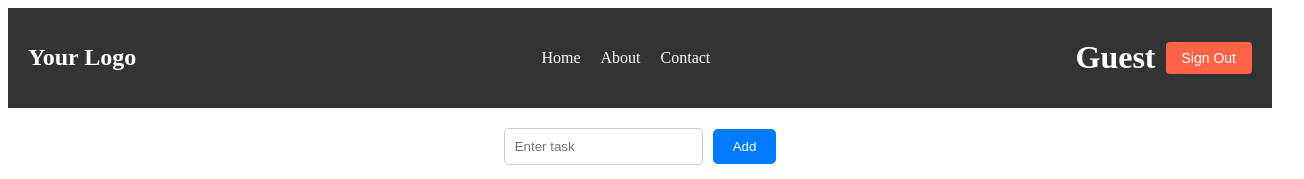
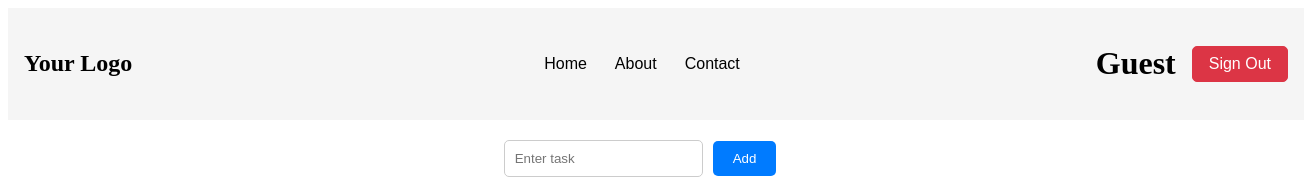
Before and after one commit to rc-balaji/react-stateManagement, a React (Vite) app: page /home in a window 1280 px wide. Shown: the top 179 px of the page, 1304 px wide, since content can reach past the window. Built offline with nearby package versions, Linux system fonts and the light colour scheme; no server answers.

Commit message:
Successs

```diff
--- a/src/Components/Home.css
+++ b/src/Components/Home.css
@@ -53,8 +53,9 @@
   background-color: #f5f5f5;
   border: 1px solid #ddd;
   border-radius: 5px;
-  padding: 20px;
+  padding: 10px;
   width: auto;
+  margin-top: 3px;
 }
 
 /* Input field for task update and the "Update" and "Delete" buttons */
--- a/src/Components/Home.jsx
+++ b/src/Components/Home.jsx
@@ -111,6 +111,19 @@ export const Home = () => {
     }
   };
 
+
+    function formatFirestoreTimestampToTime(timestamp) {
+        if (timestamp && timestamp.toDate) {
+          const date = timestamp.toDate(); // Convert Firestore timestamp to JavaScript Date
+          const hours = date.getHours().toString().padStart(2, "0"); // Get hours (in 2-digit format)
+          const minutes = date.getMinutes().toString().padStart(2, "0"); // Get minutes (in 2-digit format)
+          const seconds = date.getSeconds().toString().padStart(2, "0"); // Get seconds (in 2-digit format)
+
+          return `${hours}:${minutes}:${seconds}`;
+        }
+
+        return ""; // Handle the case where the timestamp is null or undefined
+      }
   return (<div>
   <Navbar />
     <div className="home-container">
@@ -133,16 +146,18 @@ export const Home = () => {
     <h2 className="task-list-header">Tasks</h2>
     {tasks.map((taskItem) => (
       <div className="task-item" key={taskItem.id}>
-        {taskItem.task}
-        {/* <input
-          type="text"
-          className="update-input"
-          placeholder="for update"
-          value={NewTask}
-          onChange={(e) => {
-            setNewTask(e.target.value);
-          }}
-        /> */}
+        <div style={{
+            display:'flex',
+            flexDirection:'row',
+            justifyContent:'space-between',
+            gap:20
+        }} >
+        <h3>{taskItem.task}</h3>
+        <h3> {formatFirestoreTimestampToTime(taskItem.timestamp)}</h3>
+
+
+         </div>
+
         <div className="btn" >
         <button className="update-button" onClick={() => Update(taskItem.id)}>
           Update
--- a/src/Components/Navbar.css
+++ b/src/Components/Navbar.css
@@ -1,63 +1,73 @@
-/* Navbar.css (Create a new CSS file called Navbar.css) */
-
+/* Navbar Container */
 .navbar-container {
-    background-color: #333;
-    color: #fff;
-    padding: 10px 0;
     display: flex;
     justify-content: space-between;
     align-items: center;
+    padding: 1rem;
+    background-color: whitesmoke;
+    width: 100%;
+
   }
 
+  /* Navbar Logo */
   .navbar-logo {
-    font-size: 24px;
+    font-size: 1.5rem;
     font-weight: bold;
-    margin-left: 20px;
   }
 
+  /* Navbar Links */
   .navbar-links {
+    display: flex;
     list-style: none;
-    display: flex;
-    gap: 20px;
   }
 
   .navbar-links li {
-    margin: 0;
-    padding: 0;
+    margin-left: 1rem;
   }
 
-  .navbar-links a {
-    color: #fff;
+  .navbar-links button {
+    background: transparent;
+    border: none;
+    cursor: pointer;
+    font-size: 1rem;
     text-decoration: none;
-    font-size: 16px;
   }
 
-  .navbar-links a:hover {
-    text-decoration: underline;
-    color: #007bff;
-  }
-
+  /* Navbar User Info */
   .navbar-user {
     display: flex;
     align-items: center;
-    margin-right: 20px;
   }
 
   .navbar-user-info {
-    margin-right: 10px;
+    margin-right: 1rem;
   }
 
+  /* Navbar Sign Out Button */
   .navbar-signout-button {
-    background-color: #ff6347;
+    background-color: #dc3545;
+    border: 1px solid #dc3545;
     color: #fff;
-    border: none;
-    border-radius: 4px;
-    padding: 8px 16px;
-    font-size: 14px;
+    padding: 0.5rem 1rem;
     cursor: pointer;
-    transition: background-color 0.3s ease;
+    font-size: 1rem;
+    border-radius: 5px;
+
   }
 
-  .navbar-signout-button:hover {
-    background-color: #d9412c;
+  /* Responsive Styles */
+  @media screen and  (max-width: 550px ),( max-width: 550px) {
+
+    .navbar-container {
+      flex-direction: column;
+    }
+
+    .navbar-links {
+      margin-bottom: 0.5rem;
+    }
+
+    .navbar-user {
+      margin-top: 0.5rem;
+    }
+
   }
--- a/src/Components/Navbar.jsx
+++ b/src/Components/Navbar.jsx
@@ -41,13 +41,19 @@ export const Navbar = () => {
       <div className="navbar-logo">Your Logo</div>
       <ul className="navbar-links">
         <li>
-          <a href="/home">Home</a>
+          <button onClick={()=>{
+            navigate("/home")
+          }} >Home</button>
         </li>
         <li>
-          <a href="/about">About</a>
+           <button onClick={()=>{
+            navigate("/about")
+          }} >About</button>
         </li>
         <li>
-          <a href="/contact">Contact</a>
+        <button onClick={()=>{
+            navigate("/contact")
+          }} >Contact</button>
         </li>
       </ul>
       <div className="navbar-user">
```
